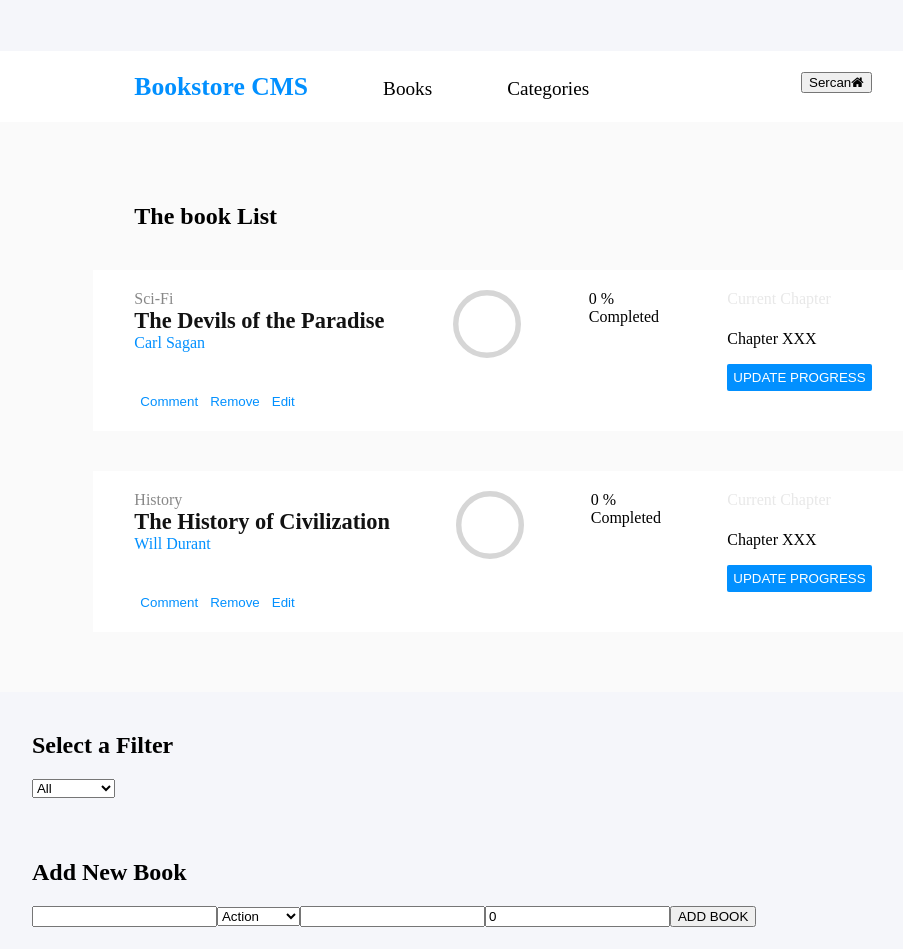
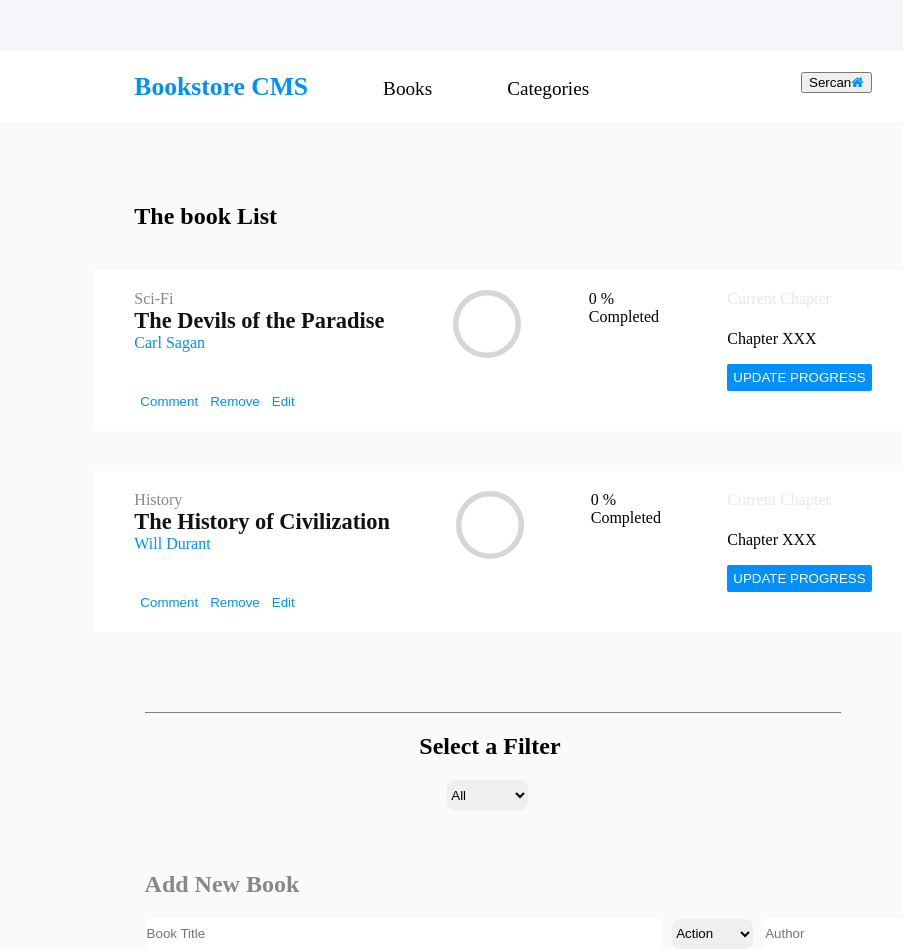
Before and after one commit to eypsrcnuygr/bookstore, a React (Create React App) app: page / in a window 1280 px wide. Shown: the top 949 px of the page, without its empty margins (137-1040 px from the left). Built offline with nearby package versions, Linux system fonts and the light colour scheme.

Commit message:
Style the add book section, and fix issues related to the rest, Add screenshot, fix linters

```diff
--- a/src/App.css
+++ b/src/App.css
@@ -1,7 +1,11 @@
 body {
-  background-color: white;
   margin: 0 0;
   background-color: #f5f6fa;
+}
+
+.App {
+  background-color: #fafafa;
+  margin-bottom: 50px;
 }
 
 #root {
@@ -28,13 +32,15 @@ a {
   font-size: 1.6rem;
 }
 
-.flex, #book-list-heading {
+.flex,
+#book-list-heading {
   display: flex;
   padding: 2% 4%;
 }
 
-.add-book, .filter {
-  padding: 2% 4%;
+.add-book,
+.filter {
+  padding: 2% 0% 2% 15%;
 }
 
 .btn {
@@ -61,7 +67,7 @@ a {
 }
 
 #book-category {
-  color:#888888;
+  color: #888;
 }
 
 .book-container {
@@ -94,7 +100,7 @@ h4 {
   font-weight: 400;
 }
 
-#update-button {
+.update-button {
   border: none;
   background-color: #0290ff;
   padding-top: 6px;
@@ -104,3 +110,36 @@ h4 {
   border-radius: 2px;
   color: white;
 }
+
+#add-new-book {
+  color: #888;
+}
+
+input,
+select {
+  height: 30px;
+  border: none;
+  margin-right: 10px;
+  border-radius: 8px;
+}
+
+#title-input {
+  width: 59%;
+}
+
+#selec-filter-heading {
+  width: 80%;
+  margin-right: auto;
+  text-align: center;
+}
+
+.inner-filter {
+  border-top: 1px solid gray;
+  margin-right: auto;
+  width: 80%;
+  text-align: center;
+}
+
+#selec-filter-heading h2 {
+  padding-left: 24%;
+}
--- a/src/components/book.js
+++ b/src/components/book.js
@@ -38,7 +38,7 @@ const book = props => {
               <div className="chapter">
                 <h4>Current Chapter</h4>
                 <p>Chapter XXX</p>
-                <button type="button" id="update-button">UPDATE PROGRESS</button>
+                <button type="button" className="update-button">UPDATE PROGRESS</button>
               </div>
             </div>
           </div>
--- a/src/components/categoryFilter.js
+++ b/src/components/categoryFilter.js
@@ -9,8 +9,9 @@ const CategoryFilter = props => {
   return (
     <>
       <div className="filter">
-        <div><h2>Select a Filter</h2></div>
-        <select type="checkbox" onClick={e => props.handleFilter(e)}>
+        <div className="inner-filter">
+          <div id="selec-filter-heading"><h2>Select a Filter</h2></div>
+          <select type="checkbox" onClick={e => props.handleFilter(e)} className="select-filter">
             {categories.map(category => {
               i += 1;
               return (
@@ -18,6 +19,8 @@ const CategoryFilter = props => {
               );
             })}
           </select>
+        </div>
+
       </div>
 
     </>
--- a/src/components/navbar.js
+++ b/src/components/navbar.js
@@ -9,7 +9,7 @@ const navBar = () => (
       <a href="https://medium.com/@sercanuygur">Categories</a>
       <button className="btn" type="button">
         Sercan
-        <i className="fa fa-home" />
+        <i className="fa fa-home blue" />
       </button>
     </nav>
   </>
--- a/src/containers/BooksForm.js
+++ b/src/containers/BooksForm.js
@@ -70,15 +70,15 @@ class BooksForm extends Component {
     return (
       <>
         <div className="add-book">
-          <h2>Add New Book</h2>
+          <h2 id="add-new-book">Add New Book</h2>
           <form>
-            <input type="text" onChange={this.handleChange} value={title} name="title" />
+            <input type="text" onChange={this.handleChange} value={title} name="title" id="title-input" placeholder="Book Title" />
             <select name="category" value={category} id="categories" onChange={this.handleChange}>
               {option}
             </select>
-            <input type="text" onChange={this.handleChange} value={author} name="author" />
+            <input type="text" onChange={this.handleChange} value={author} name="author" placeholder="Author" />
             <input type="number" onChange={this.handleChange} value={read} name="read" />
-            <input type="button" onClick={this.handleClick} value="ADD BOOK" />
+            <input type="button" onClick={this.handleClick} value="ADD BOOK" className="update-button" />
           </form>
         </div>
 
```
Also changed, not shown: public/screenshot.png (added), 1 other file (tests, documents, lock files or other folders). Lines whose indentation alone changed are shown as unchanged.
